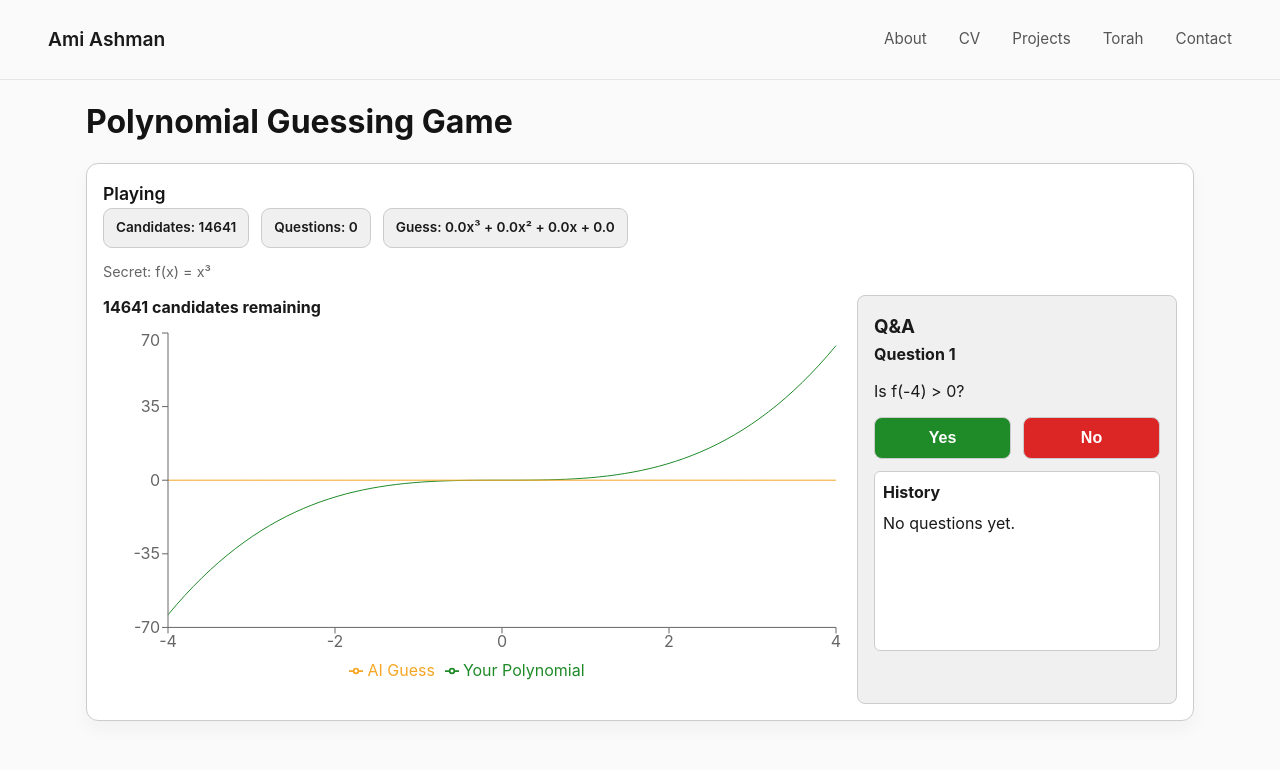
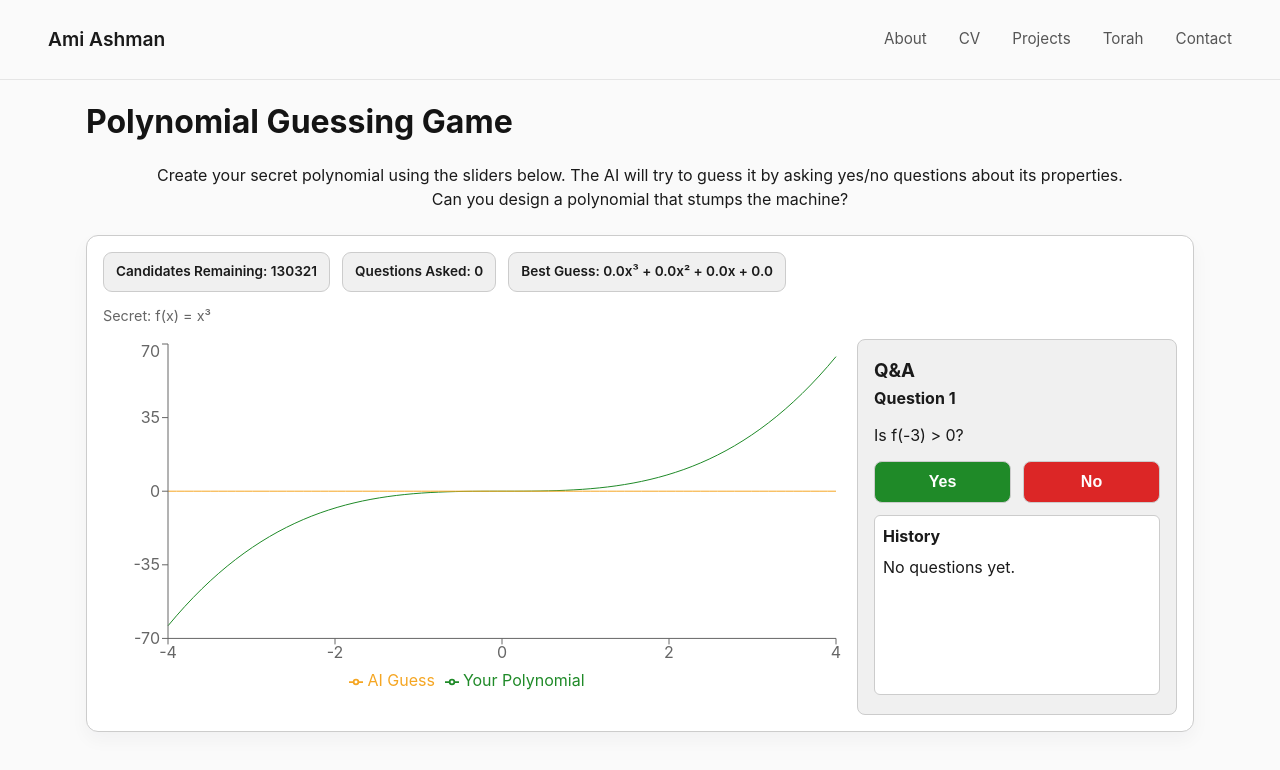
Before and after one commit to amiashman/amiashman.github.io, a React (Vite) app: page /project/polynomial in a window 1280 px wide. Both pictures are taken after a click on the button "Start Game". Shown: the top 770 px of the page. Built offline with nearby package versions, Linux system fonts and the light colour scheme.

Commit message:
Finished poly game (for now)

```diff
--- a/src/projects/polynomialGuessingGame/PolynomialGuessingGame.css
+++ b/src/projects/polynomialGuessingGame/PolynomialGuessingGame.css
@@ -60,6 +60,14 @@
   margin-bottom: 1rem;
   font-size: var(--fs-heading, 2rem);
   color: var(--color-heading, #141414);
+}
+
+.pgg-description {
+  font-size: 1rem;
+  color: var(--color-text, #222);
+  margin-bottom: 1.5rem;
+  line-height: 1.5;
+  text-align: center;
 }
 
 .pgg-setup h2,
--- a/src/projects/polynomialGuessingGame/PolynomialGuessingGame.tsx
+++ b/src/projects/polynomialGuessingGame/PolynomialGuessingGame.tsx
@@ -76,6 +76,7 @@ export default function PolynomialGuessingGame() {
   const [bestGuess, setBestGuess] = useState<Polynomial | null>(null);
   const [history, setHistory] = useState<HistoryEntry[]>([]);
   const [phase, setPhase] = useState<"setup" | "playing" | "solved">("setup");
+  console.log("Candidates:", candidates);
 
   const chartData = useMemo(
     () => generateChartData(userPoly, bestGuess),
@@ -135,6 +136,11 @@ export default function PolynomialGuessingGame() {
   return (
     <div className="pgg-page">
       <h1>Polynomial Guessing Game</h1>
+      <p className="pgg-description">
+        Create your secret polynomial using the sliders below. The AI will try
+        to guess it by asking yes/no questions about its properties.<br /> Can you
+        design a polynomial that stumps the machine?
+      </p>
       {phase === "setup" ? (
         <SetupPanel
           userPoly={userPoly}
--- a/src/projects/polynomialGuessingGame/assets/consts.ts
+++ b/src/projects/polynomialGuessingGame/assets/consts.ts
@@ -1,7 +1,9 @@
-export const maxCoeff = 5;
-export const minCoeff = -5;
+export const maxCoeff = 9;
+export const minCoeff = -9;
 export const minX = -4;
 export const maxX = 4;
+
+export const randomnessTemperature = 0.7;
 
 export type Polynomial = {
   a: number;
--- a/src/projects/polynomialGuessingGame/assets/polyUtils.ts
+++ b/src/projects/polynomialGuessingGame/assets/polyUtils.ts
@@ -1,4 +1,5 @@
 import type { Polynomial, Question } from "./consts";
+import { randomnessTemperature } from "./consts";
 
 export function evaluatePolynomial(poly: Polynomial, x: number): number {
   return poly.a * x ** 3 + poly.b * x ** 2 + poly.c * x + poly.d;
@@ -38,33 +39,36 @@ export function scoreQuestion(
 export function getBestQuestion(
   candidates: Polynomial[],
   minX: number,
-  maxX: number
+  maxX: number,
+  questionNumber: number = 0
 ): Question {
   const possibleQuestions: Question[] = [];
   for (let x = minX; x <= maxX; x++) {
-    const possibleYs: number[] = [];
-    for (const poly of candidates) {
-      possibleYs.push(evaluatePolynomial(poly, x));
-    }
-    const medianY = possibleYs.sort((a, b) => a - b)[
-      Math.floor(possibleYs.length / 2)
-    ];
+    const sorted = candidates
+      .map((p) => evaluatePolynomial(p, x))
+      .sort((a, b) => a - b);
+    const mid = Math.floor(sorted.length / 2);
+    const medianY =
+      sorted.length % 2 === 0
+        ? (sorted[mid - 1] + sorted[mid]) / 2
+        : sorted[mid];
     possibleQuestions.push({ x, y: medianY });
   }
 
-  // Score each question
-  const scoredQuestions: Array<{ question: Question; score: number }> = [];
-  for (const question of possibleQuestions) {
-    const score = scoreQuestion(question.x, question.y, candidates);
-    scoredQuestions.push({ question, score });
-  }
+  const scoredQuestions = possibleQuestions
+    .map((question) => ({
+      question,
+      score: scoreQuestion(question.x, question.y, candidates)
+    }))
+    .sort((a, b) => b.score - a.score);
 
-  // Sort by score (descending) and pick randomly from top candidates
-  scoredQuestions.sort((a, b) => b.score - a.score);
-  const topCount = Math.max(3, Math.ceil(scoredQuestions.length * 0.15)); // Top 15% or at least 3
+  const temperature = Math.pow(randomnessTemperature, questionNumber);
+  const topCount = Math.max(
+    1,
+    Math.round(scoredQuestions.length * temperature)
+  );
   const topCandidates = scoredQuestions.slice(0, topCount);
   const randomIdx = Math.floor(Math.random() * topCandidates.length);
-
   return topCandidates[randomIdx].question;
 }
 
--- a/src/projects/polynomialGuessingGame/components/PlayingPanel.tsx
+++ b/src/projects/polynomialGuessingGame/components/PlayingPanel.tsx
@@ -37,12 +37,11 @@ export default function PlayingPanel({
 }: PlayingPanelProps) {
   return (
     <div className="pgg-playing pgg-card">
-      <h2>Playing</h2>
       <div className="pgg-stats-row">
-        <div className="pgg-stat">Candidates: {candidatesLength}</div>
-        <div className="pgg-stat">Questions: {history.length}</div>
+        <div className="pgg-stat">Candidates Remaining: {candidatesLength}</div>
+        <div className="pgg-stat">Questions Asked: {history.length}</div>
         <div className="pgg-stat">
-          Guess:{" "}
+          Best Guess:{" "}
           {bestGuess
             ? `${bestGuess.a.toFixed(1)}x³ + ${bestGuess.b.toFixed(1)}x² + ${bestGuess.c.toFixed(1)}x + ${bestGuess.d.toFixed(1)}`
             : "-"}
@@ -53,10 +52,6 @@ export default function PlayingPanel({
       </div>
       <div className="pgg-playing-grid">
         <div className="pgg-chart-panel">
-          <div className="pgg-candidate-count">
-            {candidatesLength} candidates remaining
-          </div>
-
           <div className="pgg-chart-wrapper pgg-playing-chart">
             <ResponsiveContainer width="100%" height="100%">
               <LineChart data={chartData}>
```
Also changed, not shown: 1 other file (tests, documents, lock files or other folders).
